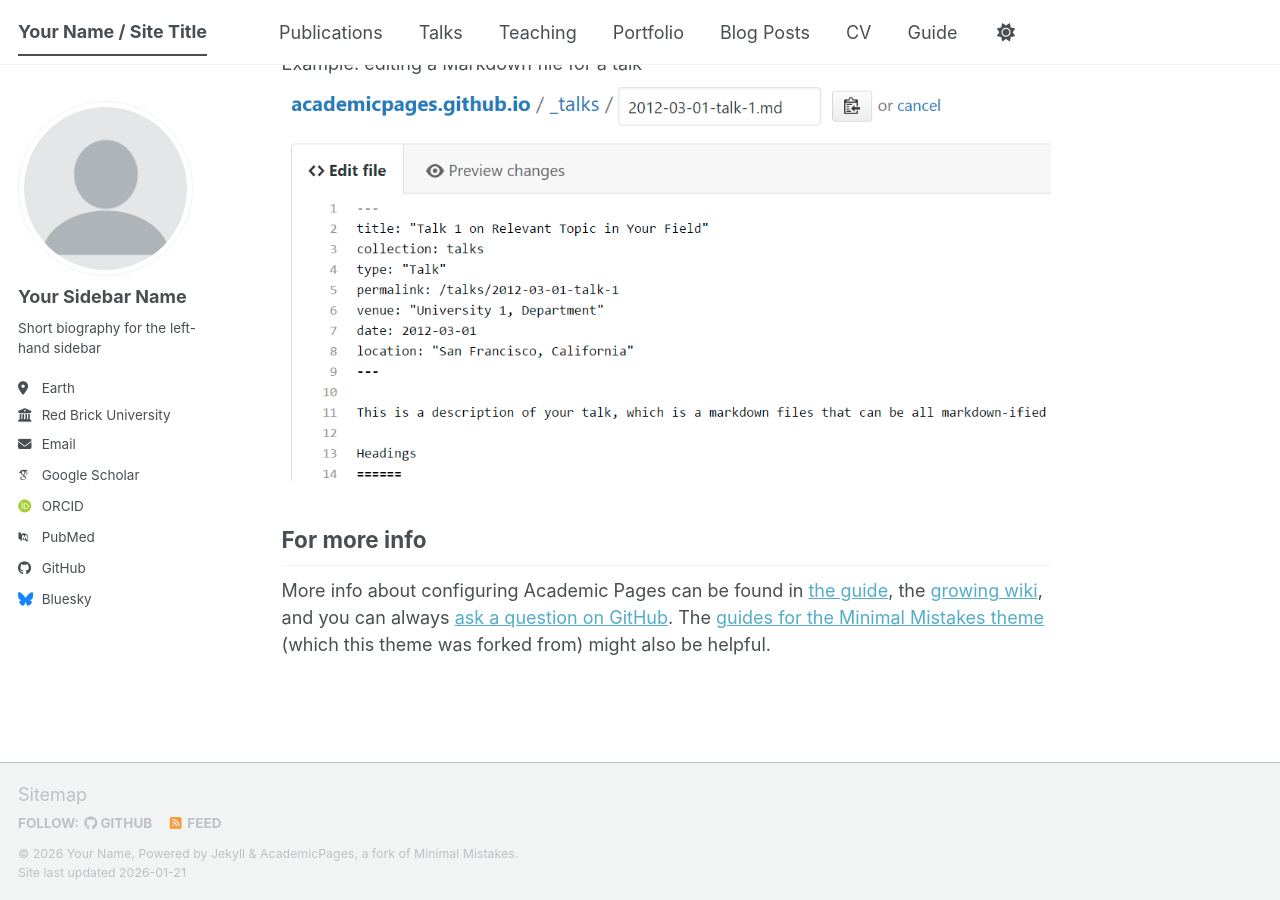
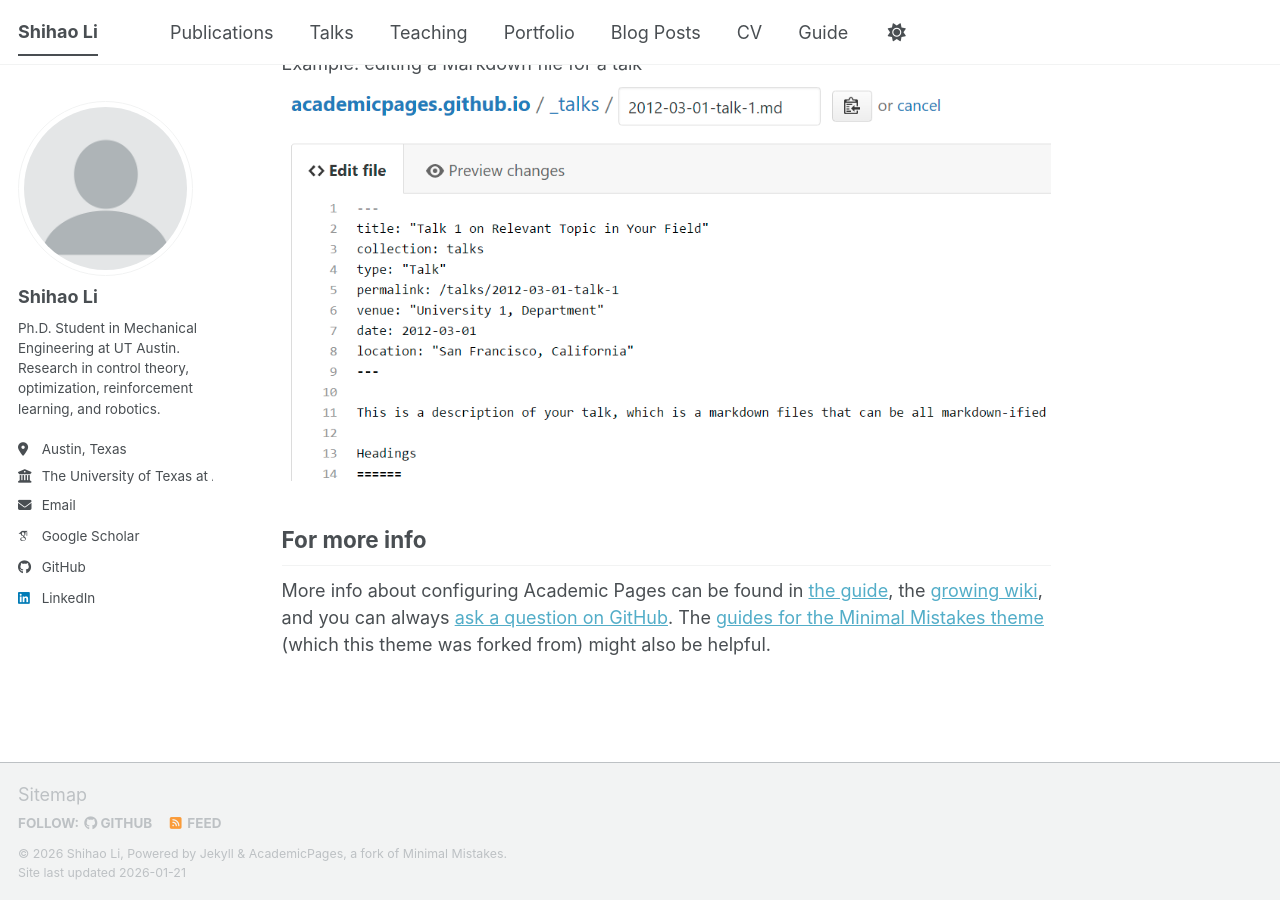
Before and after one commit to SheeHow/sheehow.github.io, a Jekyll site: the page built from _pages/about.md, in a window 1280 px wide and 900 px high, scrolled down 2720 px. Built offline with Jekyll 4.4.1, drawn with Linux system fonts in a browser that asks for light colours; some web fonts are replaced; a script bundle is joined from its source files by our own code; library files that are not in the unit come from our copies.

Commit message:
Update _config.yml

```diff
--- a/_config.yml
+++ b/_config.yml
@@ -9,55 +9,53 @@
 # Basic Site Settings
 locale                   : "en-US"
 site_theme               : "default" # The available themes options are "default", "air", "sunrise", "mint", "dirt" and "contrast"
-title                    : "Your Name / Site Title"
+title                    : "Shihao Li"
 title_separator          : "-"
-name                     : &name "Your Name"
-description              : &description "Your Name's academic portfolio"   # Update this with a general description of your site, this is the default if not overridden by a page
-url                      : https://academicpages.github.io # The base hostname & protocol for your site e.g. "https://[your GitHub username].github.io",
-                                                           # or if you already have some other page hosted on Github then use "https://[your GitHub username].github.io/[Your Repo Name]"
+name                     : &name "Shihao Li"
+description              : &description "Ph.D. Student in Mechanical Engineering at UT Austin | Control Theory, Optimization, Reinforcement Learning, Robotics"
+url                      : https://sheehow.github.io # The base hostname & protocol for your site
 baseurl                  : "" # the subpath of your site, e.g. "/blog"
-repository               : "academicpages/academicpages.github.io"
+repository               : "SheeHow/sheehow.github.io"
 
 # Site Author - The following control what appear as part of the author content on the side bar.
 #               If a field is blank the icon and link will not appear, otherwise it will be shown.
 #               Additional customization can be done by editing /_includes/author-profile.html
 author:
   # Biographic information
-  avatar           : "profile.png"
-  name             : "Your Sidebar Name"
-  pronouns         : # example: "she/her"
-  bio              : "Short biography for the left-hand sidebar"
-  location         : "Earth"
-  employer         : "Red Brick University"
+  avatar           : "profile.png" # [ADD YOUR PHOTO: Upload your photo as "profile.png" to the /images/ folder]
+  name             : "Shihao Li"
+  pronouns         : # example: "he/him" - [OPTIONAL: Add your pronouns if desired]
+  bio              : "Ph.D. Student in Mechanical Engineering at UT Austin. Research in control theory, optimization, reinforcement learning, and robotics."
+  location         : "Austin, Texas"
+  employer         : "The University of Texas at Austin"
   uri              : # URL
-  email            : "none@example.org"
+  email            : "shihaoli01301@utexas.edu"
 
   # Academic websites
   academia         : # URL
-  arxiv            : # URL - Update with the correct link to your profile
-  googlescholar    : "https://scholar.google.com/citations?user=PS_CX0AAAAAJ"
+  arxiv            : # [OPTIONAL: Add your arXiv author page URL if you have one]
+  googlescholar    : "https://scholar.google.com/citations?hl=zh-CN&user=b8X8voEAAAAJ"
   inspire-hep      : # URL
   impactstory      : # URL
-  orcid            : "https://orcid.org/yourorcidurl"
+  orcid            : # [ADD YOUR ORCID URL: e.g., "https://orcid.org/0000-0000-0000-0000"]
   semantic         : # URL
   ssrn             : # URL
-  pubmed           : "https://www.ncbi.nlm.nih.gov/pubmed/?term=john+snow"
-  researchgate     : # URL
+  pubmed           : # URL
+  researchgate     : # [OPTIONAL: Add your ResearchGate profile URL]
   scopus           : # URL
   zotero           : # URL
 
-
   # Repositories and software development
-  bitbucket        : # Username - Update with your username on the site
+  bitbucket        : # Username
   codepen          : # Username
   dribbble         : # Username
-  github           : "academicpages"
+  github           : "SheeHow"
   kaggle           : # Username
-  stackoverflow    : # User number or user number and name (i.e., use "1" or "1/jeff-atwood")
+  stackoverflow    : # User number or user number and name
 
   # Social media
   artstation       : # Username
-  bluesky          : "bsky.app" # Replace this with you Bluesky username
+  bluesky          : # Replace with your Bluesky username if you have one
   facebook         : # Username
   flickr           : # Username
   foursquare       : # Username
@@ -66,7 +64,7 @@ author:
   keybase          : # Username
   instagram        : # Username
   lastfm           : # Username
-  linkedin         : # Username
+  linkedin         : "shihao-li-54692221a"
   mastodon         : # URL
   medium           : # URL
   pinterest        : # Username
@@ -74,7 +72,7 @@ author:
   steam            : # Username
   telegram         : # URL
   tumblr           : # Username
-  twitter          : # Username for X / Twitter
+  twitter          : # [OPTIONAL: Add your X/Twitter username if you have one]
   vine             : # Username
   weibo            : # Username
   wikipedia        : # Username
@@ -302,7 +300,7 @@ sass:
 permalink: /:categories/:title/
 # paginate: 5 # amount of posts to show
 # paginate_path: /page:num/
-timezone: Etc/UTC # https://en.wikipedia.org/wiki/List_of_tz_database_time_zones
+timezone: America/Chicago # Updated to Austin, Texas timezone
 
 
 # Plugins
```
